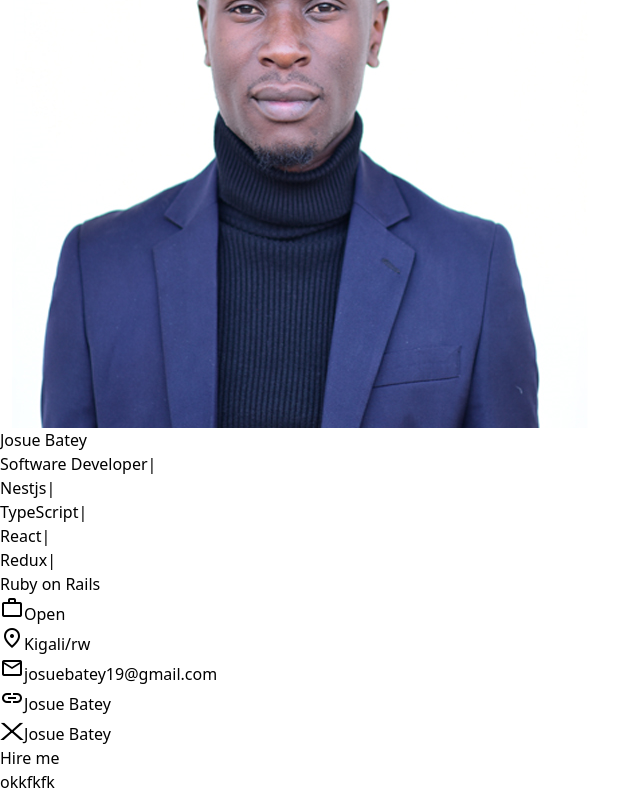
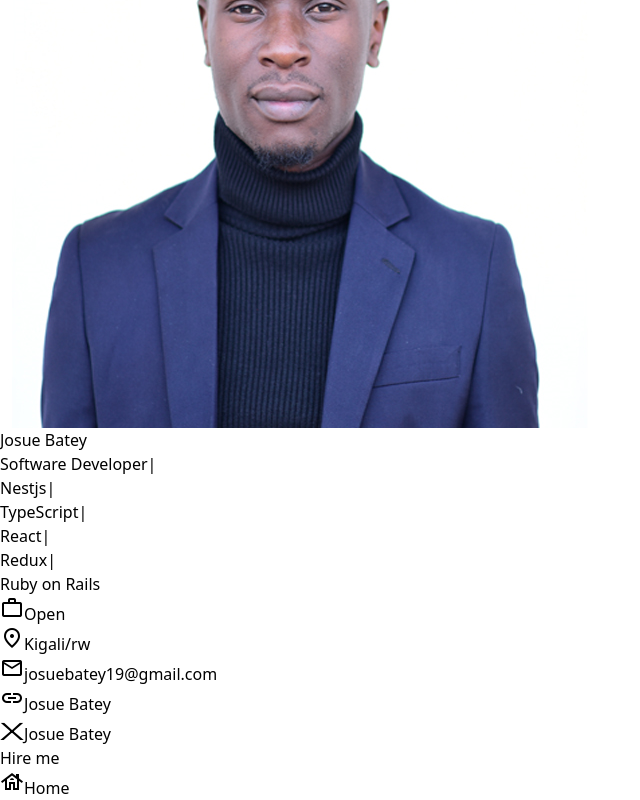
Before and after one commit to Bateyjosue/josuebatey.me, a React (Vite) app: page / in a window 1280 px wide. Shown: the part 172-972 px from the top of the page, without its empty margins (0-640 px from the left). Built offline with nearby package versions, Linux system fonts and the light colour scheme.

Commit message:
feat: add header component

```diff
--- a/package.json
+++ b/package.json
@@ -11,7 +11,8 @@
   },
   "dependencies": {
     "react": "^18.2.0",
-    "react-dom": "^18.2.0"
+    "react-dom": "^18.2.0",
+    "react-router-dom": "^6.21.2"
   },
   "devDependencies": {
     "@types/react": "^18.2.43",
--- a/src/App.tsx
+++ b/src/App.tsx
@@ -1,14 +1,12 @@
-import Sidebar from "./components/navigation/Sidebar"
+import { Route, Routes } from "react-router-dom"
+import Home from "./components/Home"
 
 function App() {
 
   return (
-    <section className="wrapper-lg flex max-w-full max-h-full h-full min-h-screen bg-blue-950 text-white">
-      <Sidebar className="w-3/12 flex flex-col justify-around gap-12" />
-      <main className="w-10/12 border rounded-lg">
-        okkfkfk
-      </main>
-    </section>
+    <Routes>
+      <Route path="/" element={<Home />} />
+    </Routes>
   )
 }
 
--- /dev/null
+++ b/src/components/Home.tsx
@@ -0,0 +1,13 @@
+import Sidebar from './navigation/Sidebar'
+import Header from './navigation/Header'
+
+export default function Home() {
+  return (
+    <section className="wrapper-lg flex max-w-full max-h-full h-full min-h-screen bg-blue-950 text-white">
+      <Sidebar className="w-3/12 flex flex-col justify-around gap-12" />
+      <main className="w-10/12 border rounded-lg">
+        <Header />
+      </main>
+    </section>
+  )
+}
--- /dev/null
+++ b/src/components/navigation/Header.tsx
@@ -0,0 +1,23 @@
+import { NavLink } from "react-router-dom";
+
+export default function Header() {
+  return (
+    <header className="bg-white h-20 rounded-lg m-4">
+      <ul className="flex items-center h-full">
+        <li className="hover:bg-yellow-200 hover:rounded-lg h-full overflow-hidden">
+          <NavLink to="/"
+            className={
+              isActive => "px-6 flex flex-col items-center justify-center " +
+                (isActive
+                  ? "border-b-4 border-yellow-500 rounded-s-lg h-full"
+                  : 'bg-black')
+            }>
+              <span className="material-symbols-outlined text-black text-4xl">house</span>
+            <span className="text-yellow-500 text-xs font-bold">Home</span>
+          </NavLink>
+        </li>
+
+      </ul>
+    </header>
+  )
+}
--- a/src/main.tsx
+++ b/src/main.tsx
@@ -2,9 +2,12 @@ import React from 'react'
 import ReactDOM from 'react-dom/client'
 import App from './App.tsx'
 import './index.css'
+import { BrowserRouter } from 'react-router-dom'
 
 ReactDOM.createRoot(document.getElementById('root')!).render(
   <React.StrictMode>
-    <App />
+    <BrowserRouter>
+      <App />
+    </BrowserRouter>
   </React.StrictMode>,
 )
```
Also changed, not shown: src/components/navigation/Sidebar.tsx (line endings or trailing spaces), 1 other file (tests, documents, lock files or other folders).
